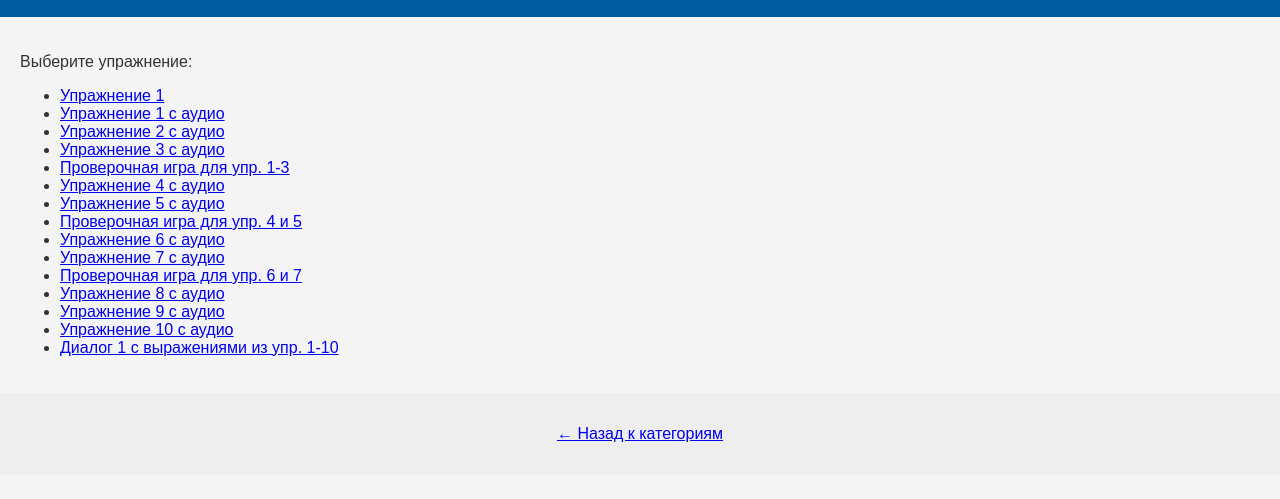
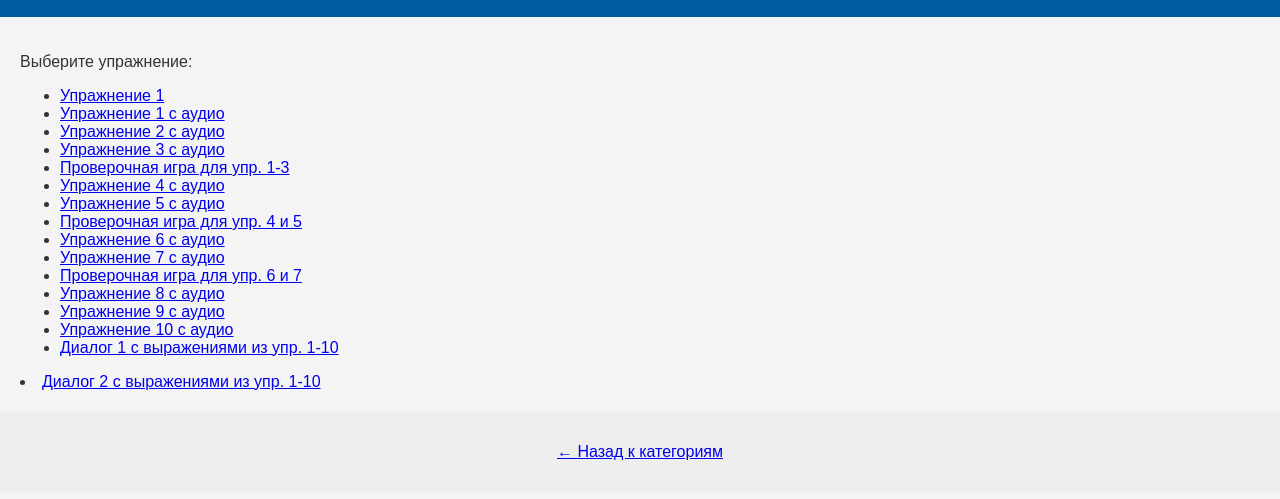
Before and after one commit to Lucy-Fr/French, a plain HTML site: page a1/a1_expressions.html in a window 1280 px wide. Shown: the part 95-594 px from the top of the page. Drawn offline with Linux system fonts and the light colour scheme.

Commit message:
Update a1_expressions.html

```diff
--- a/a1/a1_expressions.html
+++ b/a1/a1_expressions.html
@@ -28,6 +28,7 @@
       <li><a href="a1_expressions/expression_a1_0010">Упражнение 10 с аудио</a></li>
       <li><a href="a1_expressions/expression_a1_0011">Диалог 1 с выражениями из упр. 1-10</a></li>
     </ul>
+          <li><a href="a1_expressions/expression_a1_0012">Диалог 2 с выражениями из упр. 1-10</a></li>
   </main>
   <footer>
     <p><a href="index.html">← Назад к категориям</a></p>
```
